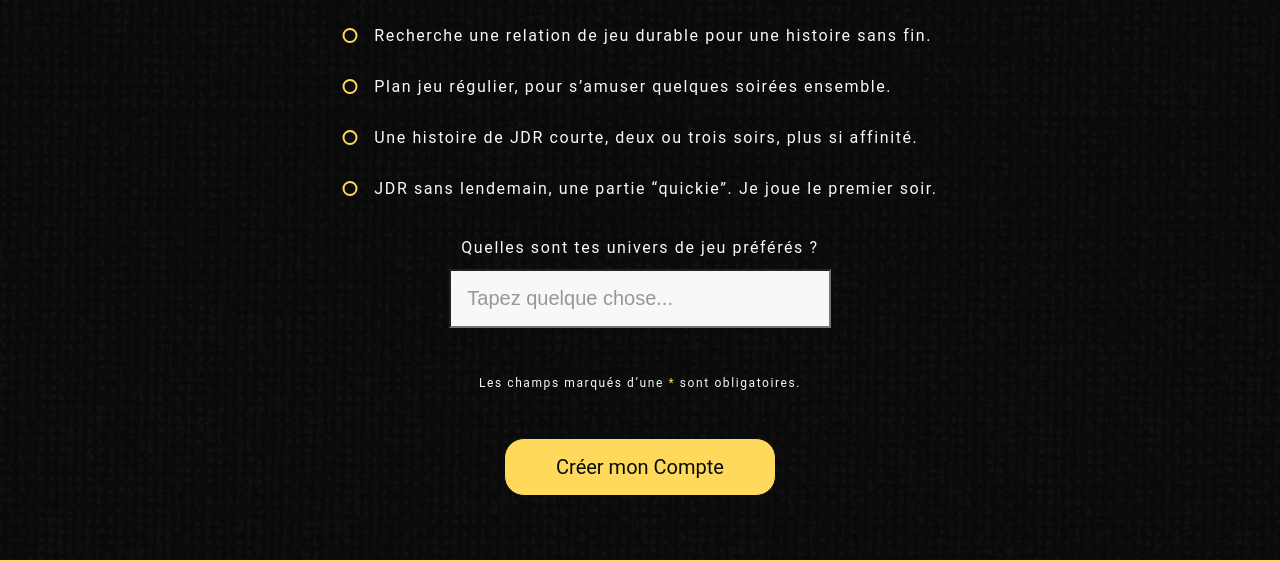
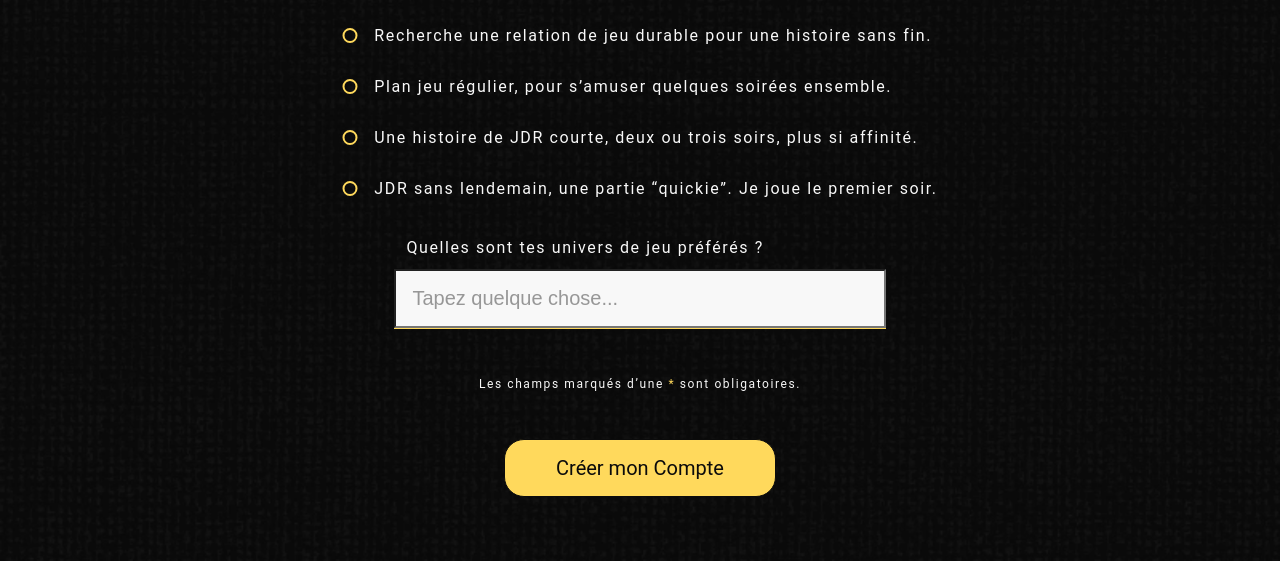
Before and after one commit to sbonnard/rolist-mingle, a PHP site: page /create-account.html in a window 1280 px wide. Shown: the part 1039-1600 px from the top of the page. Run offline with PHP 8.4, Linux system fonts and the light colour scheme; some web fonts are replaced.

Commit message:
added some css on suggestions list

```diff
--- a/create-account.html
+++ b/create-account.html
@@ -133,7 +133,7 @@
                             <input class="input input__select" type="text" id="inputField" name="inputField"
                                 placeholder="Tapez quelque chose..."
                                 aria-label="Entre le nom de ton JDR préféré et appuie sur 'entrée' pour valider ton choix">
-                                <div id="suggestions"></div>
+                                <div class="suggestions" id="suggestions"></div>
                             <ul id="selectedItemsList"></ul>
                         </li>
 
--- a/css/style.css
+++ b/css/style.css
@@ -233,7 +233,7 @@ button {
 }
 
 @media screen and (min-width: 768px) {
-    .hero-banner__btn{
+    .hero-banner__btn {
         width: 4rem;
     }
 }
@@ -241,13 +241,13 @@ button {
 @media screen and (min-width: 1224px) {
     .hero-banner__img {
         width: min(60vmin, 500px);
-}
+    }
 }
 
 @media screen and (min-width: 1824px) {
     .hero-banner__img {
         width: min(100vmin, 600px);
-}
+    }
 }
 
 /* Logo */
@@ -565,8 +565,12 @@ input:focus-visible {
     padding: 1.5rem;
 }
 
+.input__select {
+    position: relative;
+}
+
 @media screen and (min-width: 768px) {
-    .input{
+    .input {
         width: 23.75rem;
     }
 
@@ -681,6 +685,29 @@ input:focus-visible {
     }
 }
 
+/* Suggestions */
+
+.suggestions {
+    z-index: 1;
+    width: 20.5rem;
+    background-color: var(--black75);
+    border-bottom: 1px solid var(--primary);
+    border-right: 1px solid var(--primary);
+    border-left: 1px solid var(--primary);
+    cursor: pointer;
+}
+
+.suggestions__itm:hover {
+    background-color: var(--primary);
+    color: var(--secondary);
+}
+
+@media screen and (min-width: 768px) {
+    .suggestions {
+        width: 30.70rem;
+    }
+}
+
 /* Filter */
 
 .filter {
@@ -699,8 +726,9 @@ input:focus-visible {
 @media screen and (min-width: 768px) {
     .filter {
         width: 19rem;
+    }
 }
-}
+
 /* Footer */
 
 .footer {
--- a/js/jdr.json
+++ b/js/jdr.json
@@ -206,7 +206,7 @@
     },
     {
         "id": 42,
-        "name": "La methode du docteur chestel",
+        "name": "La méthode du docteur Chestel",
         "type": "Absurde"
     },
     {
--- a/js/script.js
+++ b/js/script.js
@@ -1,6 +1,5 @@
 import JDR from "./jdr.json" with {type: "json" }
 
-console.log(JDR);
 
 // Hamburger Navigation //
 
@@ -30,33 +29,10 @@ conceptDiceElements.forEach(function (element) {
 
 // Favourite Universe
 
-const rpgList = document.getElementById('rpg-universe');
-console.log(rpgList);
-
-const personnalList = document.getElementById('personnal-list');
-console.log(personnalList);
-
-const selectArray = document.querySelectorAll('[data-select]');
-console.log(selectArray);
-
-const selectedList = document.querySelectorAll('[data-selected]');
-console.log(selectedList);
-
-// rpgList.addEventListener('click', function (event) {
-//     for (const rpg of rpgList) {
-//         templateRPGList.innerText = rpg.querySelector('[value]');
-//         personnalList.appendChild(templateRPGList)
-//     }
-// })
-
 const inputField = document.getElementById('inputField');
 const selectedItemsList = document.getElementById('selectedItemsList');
-const form = document.getElementById('create-account-form');
-const submitButton = document.getElementById('create-account-btn');
 const template = document.getElementById("favourite-template");
-const templateContent = document.getElementById('favourite-rpg');
 const suggestions = document.getElementById('suggestions');
-const minusButton = document.querySelector('[data-favourite-minus]');
 
 let selectedRPG = [];
 
@@ -70,17 +46,16 @@ inputField.addEventListener('keyup', function (event) {
             inputField.value = '';
         } else {
             suggestions.innerHTML = "";
-            let testList = JDR.filter(x => x.name.toLowerCase().includes(inputText.toLowerCase())).sort((a, b) => a.name > b.name ? 1 : b.name > a.name ? -1 : 0);
+            let testList = JDR.filter(rpg => rpg.name.toLowerCase().includes(inputText.toLowerCase())).sort((a, b) => a.name > b.name ? 1 : b.name > a.name ? -1 : 0);
             testList.forEach(item => {
                 let newItem = document.createElement('p');
-                newItem.classList.add('js-suggestion');
+                newItem.classList.add('js-suggestion', 'suggestions__itm');
                 newItem.setAttribute('id', item.id);
                 newItem.addEventListener('click', function () {
                     selectedRPG.push(item);
                     template.content.getElementById('favourite-rpg').innerHTML = item.name;
                     let clone = document.importNode(template.content, true);
                     clone.querySelector('.button--minus').addEventListener('click', function (event) {
-                        console.log(event);
                         event.target.parentNode.remove()
                     })
                     selectedItemsList.appendChild(clone);
@@ -89,7 +64,6 @@ inputField.addEventListener('keyup', function (event) {
                 const textItem = document.createTextNode(item.name);
                 newItem.appendChild(textItem);
                 suggestions.appendChild(newItem);
-                console.log(item.name);
             })
         }
     } else {
```
